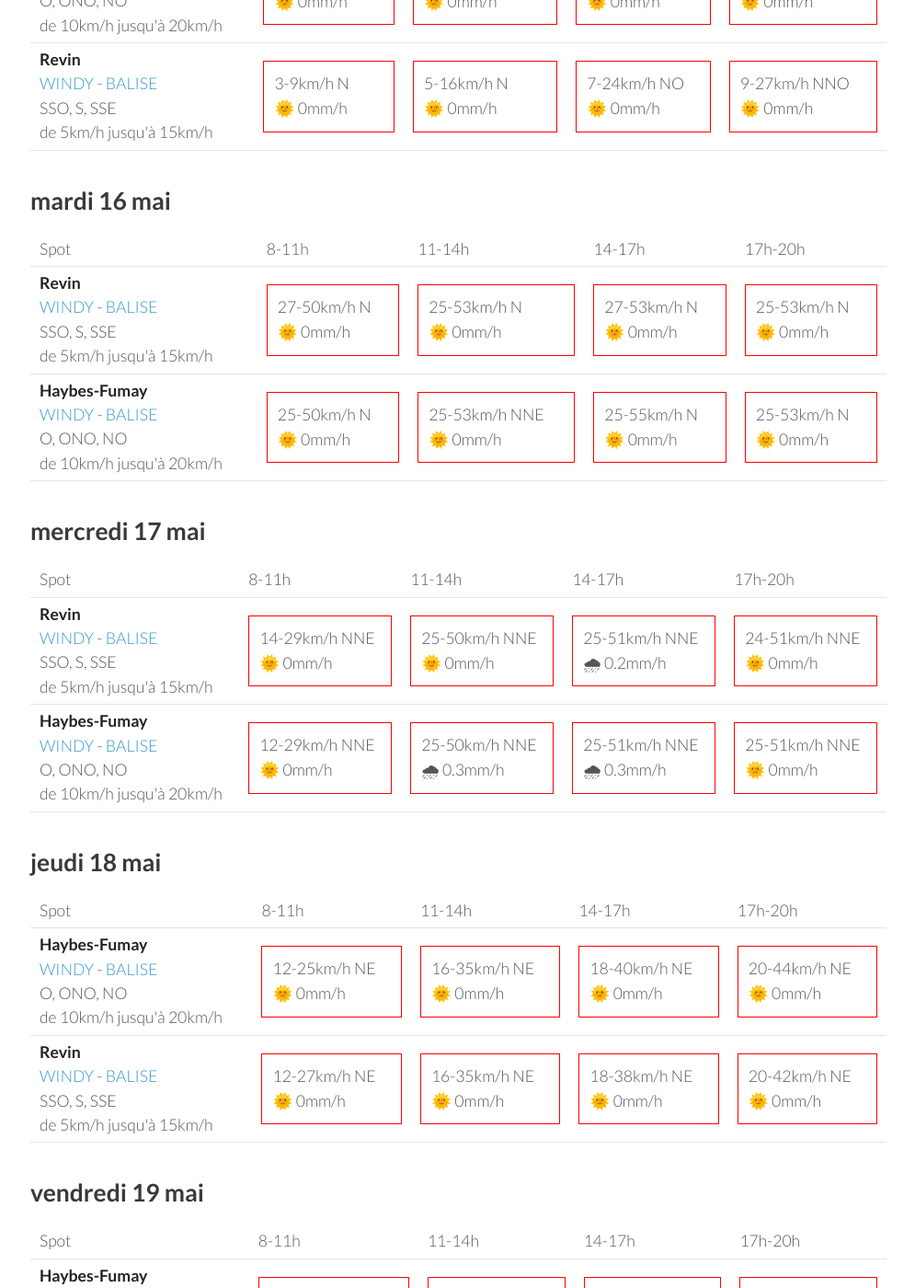
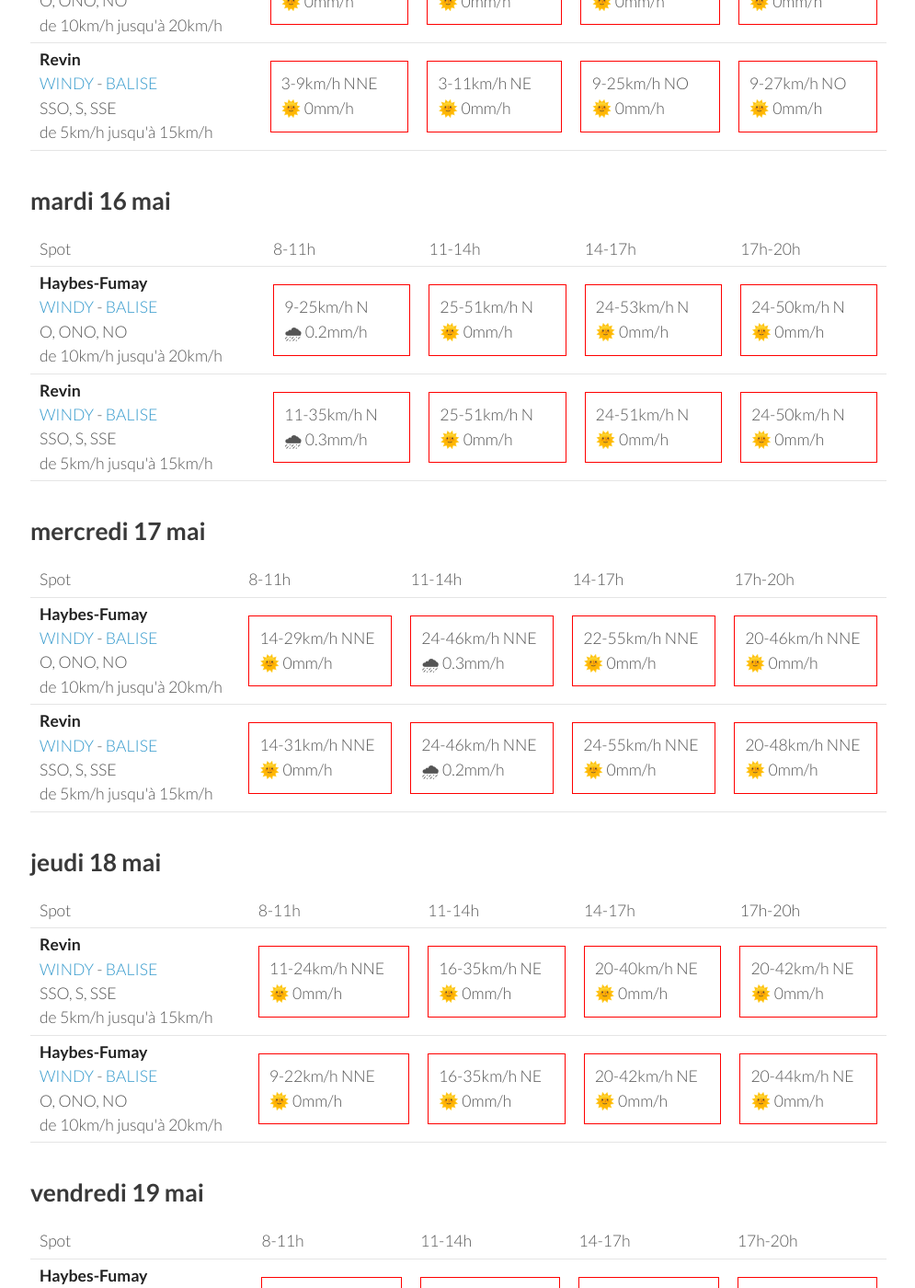
Before and after one commit to parapente-dans-le-nord/parapente-dans-le-nord.github.io, a Jekyll site: the page built from ardennes.markdown, in a window 1280 px wide and 1400 px high, scrolled down 796 px. Shown: the whole window at 92% size, without its empty margins (25-1020 px from the left). Built offline with Jekyll 4.4.1, drawn with Linux system fonts in a browser that asks for light colours; some of the changed text lies outside the part shown.

Commit message:
update index.markdown

```diff
--- a/ardennes.markdown
+++ b/ardennes.markdown
@@ -7,7 +7,7 @@ title:  "Tous les spots"
 {: .links}
 
 # Prevision Windy, modèle Arome
-page mise à jour le dimanche 14 mai 17:10
+page mise à jour le dimanche 14 mai 22:10
 
 ## dimanche 14 mai
 
@@ -22,21 +22,21 @@ page mise à jour le dimanche 14 mai 17:10
       <td>17h-20h</td>
     </tr>
 <tr>
+        <td><strong>Revin</strong><br><a href="https://windy.com/49.948/4.625?49.543,4.625,8">WINDY</a> - <span class=""><a href="http://www.balisemeteo.com/balise.php?idBalise=5019">BALISE</a> </span><br> <span class="vent-favorable">SSO, S, SSE</span><br><span class="force-vent">de 5km/h jusqu'à 15km/h</span> </td>
+
+            <td><div class="not-flyable"><p>0-0km/h NA</p><p>🌧️ 0mm/h</p></div></td>
+            <td><div class="not-flyable"><p>0-0km/h NA</p><p>🌧️ 0mm/h</p></div></td>
+            <td><div class="not-flyable"><p>0-0km/h NA</p><p>🌧️ 0mm/h</p></div></td>
+            <td><div class="not-flyable"><p>7-25km/h N</p><p>🌞 0mm/h</p></div></td>
+
+    </tr>
+<tr>
         <td><strong>Haybes-Fumay</strong><br><a href="https://windy.com/49.998/4.715?49.913,4.738,10">WINDY</a> - <span class=""><a href="http://www.balisemeteo.com/balise.php?idBalise=104">BALISE</a> </span><br> <span class="vent-favorable">O, ONO, NO</span><br><span class="force-vent">de 10km/h jusqu'à 20km/h</span> </td>
 
             <td><div class="not-flyable"><p>0-0km/h NA</p><p>🌧️ 0mm/h</p></div></td>
-            <td><div class="not-flyable"><p>5-16km/h N</p><p>🌞 0mm/h</p></div></td>
-            <td><div class="not-flyable"><p>9-24km/h N</p><p>🌞 0mm/h</p></div></td>
-            <td><div class="not-flyable"><p>7-22km/h N</p><p>🌞 0mm/h</p></div></td>
-
-    </tr>
-<tr>
-        <td><strong>Revin</strong><br><a href="https://windy.com/49.948/4.625?49.543,4.625,8">WINDY</a> - <span class=""><a href="http://www.balisemeteo.com/balise.php?idBalise=5019">BALISE</a> </span><br> <span class="vent-favorable">SSO, S, SSE</span><br><span class="force-vent">de 5km/h jusqu'à 15km/h</span> </td>
-
+            <td><div class="not-flyable"><p>0-0km/h NA</p><p>🌧️ 0mm/h</p></div></td>
             <td><div class="not-flyable"><p>0-0km/h NA</p><p>🌧️ 0mm/h</p></div></td>
             <td><div class="not-flyable"><p>9-24km/h N</p><p>🌞 0mm/h</p></div></td>
-            <td><div class="not-flyable"><p>9-27km/h N</p><p>🌞 0mm/h</p></div></td>
-            <td><div class="not-flyable"><p>7-24km/h N</p><p>🌞 0mm/h</p></div></td>
 
     </tr>
 
@@ -59,19 +59,19 @@ page mise à jour le dimanche 14 mai 17:10
         <td><strong>Haybes-Fumay</strong><br><a href="https://windy.com/49.998/4.715?49.913,4.738,10">WINDY</a> - <span class=""><a href="http://www.balisemeteo.com/balise.php?idBalise=104">BALISE</a> </span><br> <span class="vent-favorable">O, ONO, NO</span><br><span class="force-vent">de 10km/h jusqu'à 20km/h</span> </td>
 
             <td><div class="not-flyable"><p>1-5km/h ENE</p><p>🌞 0mm/h</p></div></td>
-            <td><div class="not-flyable"><p>3-14km/h NNE</p><p>🌞 0mm/h</p></div></td>
+            <td><div class="not-flyable"><p>1-9km/h NE</p><p>🌞 0mm/h</p></div></td>
+            <td><div class="not-flyable"><p>9-25km/h NO</p><p>🌞 0mm/h</p></div></td>
             <td><div class="not-flyable"><p>9-24km/h NO</p><p>🌞 0mm/h</p></div></td>
-            <td><div class="not-flyable"><p>9-24km/h NNO</p><p>🌞 0mm/h</p></div></td>
 
 
     </tr>
 <tr>
         <td><strong>Revin</strong><br><a href="https://windy.com/49.948/4.625?49.543,4.625,8">WINDY</a> - <span class=""><a href="http://www.balisemeteo.com/balise.php?idBalise=5019">BALISE</a> </span><br> <span class="vent-favorable">SSO, S, SSE</span><br><span class="force-vent">de 5km/h jusqu'à 15km/h</span> </td>
 
-            <td><div class="not-flyable"><p>3-9km/h N</p><p>🌞 0mm/h</p></div></td>
-            <td><div class="not-flyable"><p>5-16km/h N</p><p>🌞 0mm/h</p></div></td>
-            <td><div class="not-flyable"><p>7-24km/h NO</p><p>🌞 0mm/h</p></div></td>
-            <td><div class="not-flyable"><p>9-27km/h NNO</p><p>🌞 0mm/h</p></div></td>
+            <td><div class="not-flyable"><p>3-9km/h NNE</p><p>🌞 0mm/h</p></div></td>
+            <td><div class="not-flyable"><p>3-11km/h NE</p><p>🌞 0mm/h</p></div></td>
+            <td><div class="not-flyable"><p>9-25km/h NO</p><p>🌞 0mm/h</p></div></td>
+            <td><div class="not-flyable"><p>9-27km/h NO</p><p>🌞 0mm/h</p></div></td>
 
 
     </tr>
@@ -92,22 +92,22 @@ page mise à jour le dimanche 14 mai 17:10
       <td>17h-20h</td>
     </tr>
 <tr>
-        <td><strong>Revin</strong><br><a href="https://windy.com/49.948/4.625?49.543,4.625,8">WINDY</a> - <span class=""><a href="http://www.balisemeteo.com/balise.php?idBalise=5019">BALISE</a> </span><br> <span class="vent-favorable">SSO, S, SSE</span><br><span class="force-vent">de 5km/h jusqu'à 15km/h</span> </td>
+        <td><strong>Haybes-Fumay</strong><br><a href="https://windy.com/49.998/4.715?49.913,4.738,10">WINDY</a> - <span class=""><a href="http://www.balisemeteo.com/balise.php?idBalise=104">BALISE</a> </span><br> <span class="vent-favorable">O, ONO, NO</span><br><span class="force-vent">de 10km/h jusqu'à 20km/h</span> </td>
 
-            <td><div class="not-flyable"><p>27-50km/h N</p><p>🌞 0mm/h</p></div></td>
-            <td><div class="not-flyable"><p>25-53km/h N</p><p>🌞 0mm/h</p></div></td>
-            <td><div class="not-flyable"><p>27-53km/h N</p><p>🌞 0mm/h</p></div></td>
-            <td><div class="not-flyable"><p>25-53km/h N</p><p>🌞 0mm/h</p></div></td>
+            <td><div class="not-flyable"><p>9-25km/h N</p><p>🌧 0.2mm/h</p></div></td>
+            <td><div class="not-flyable"><p>25-51km/h N</p><p>🌞 0mm/h</p></div></td>
+            <td><div class="not-flyable"><p>24-53km/h N</p><p>🌞 0mm/h</p></div></td>
+            <td><div class="not-flyable"><p>24-50km/h N</p><p>🌞 0mm/h</p></div></td>
 
 
     </tr>
 <tr>
-        <td><strong>Haybes-Fumay</strong><br><a href="https://windy.com/49.998/4.715?49.913,4.738,10">WINDY</a> - <span class=""><a href="http://www.balisemeteo.com/balise.php?idBalise=104">BALISE</a> </span><br> <span class="vent-favorable">O, ONO, NO</span><br><span class="force-vent">de 10km/h jusqu'à 20km/h</span> </td>
+        <td><strong>Revin</strong><br><a href="https://windy.com/49.948/4.625?49.543,4.625,8">WINDY</a> - <span class=""><a href="http://www.balisemeteo.com/balise.php?idBalise=5019">BALISE</a> </span><br> <span class="vent-favorable">SSO, S, SSE</span><br><span class="force-vent">de 5km/h jusqu'à 15km/h</span> </td>
 
-            <td><div class="not-flyable"><p>25-50km/h N</p><p>🌞 0mm/h</p></div></td>
-            <td><div class="not-flyable"><p>25-53km/h NNE</p><p>🌞 0mm/h</p></div></td>
-            <td><div class="not-flyable"><p>25-55km/h N</p><p>🌞 0mm/h</p></div></td>
-            <td><div class="not-flyable"><p>25-53km/h N</p><p>🌞 0mm/h</p></div></td>
+            <td><div class="not-flyable"><p>11-35km/h N</p><p>🌧 0.3mm/h</p></div></td>
+            <td><div class="not-flyable"><p>25-51km/h N</p><p>🌞 0mm/h</p></div></td>
+            <td><div class="not-flyable"><p>24-51km/h N</p><p>🌞 0mm/h</p></div></td>
+            <td><div class="not-flyable"><p>24-50km/h N</p><p>🌞 0mm/h</p></div></td>
 
 
     </tr>
@@ -128,22 +128,22 @@ page mise à jour le dimanche 14 mai 17:10
       <td>17h-20h</td>
     </tr>
 <tr>
-        <td><strong>Revin</strong><br><a href="https://windy.com/49.948/4.625?49.543,4.625,8">WINDY</a> - <span class=""><a href="http://www.balisemeteo.com/balise.php?idBalise=5019">BALISE</a> </span><br> <span class="vent-favorable">SSO, S, SSE</span><br><span class="force-vent">de 5km/h jusqu'à 15km/h</span> </td>
+        <td><strong>Haybes-Fumay</strong><br><a href="https://windy.com/49.998/4.715?49.913,4.738,10">WINDY</a> - <span class=""><a href="http://www.balisemeteo.com/balise.php?idBalise=104">BALISE</a> </span><br> <span class="vent-favorable">O, ONO, NO</span><br><span class="force-vent">de 10km/h jusqu'à 20km/h</span> </td>
 
             <td><div class="not-flyable"><p>14-29km/h NNE</p><p>🌞 0mm/h</p></div></td>
-            <td><div class="not-flyable"><p>25-50km/h NNE</p><p>🌞 0mm/h</p></div></td>
-            <td><div class="not-flyable"><p>25-51km/h NNE</p><p>🌧 0.2mm/h</p></div></td>
-            <td><div class="not-flyable"><p>24-51km/h NNE</p><p>🌞 0mm/h</p></div></td>
+            <td><div class="not-flyable"><p>24-46km/h NNE</p><p>🌧 0.3mm/h</p></div></td>
+            <td><div class="not-flyable"><p>22-55km/h NNE</p><p>🌞 0mm/h</p></div></td>
+            <td><div class="not-flyable"><p>20-46km/h NNE</p><p>🌞 0mm/h</p></div></td>
 
 
     </tr>
 <tr>
-        <td><strong>Haybes-Fumay</strong><br><a href="https://windy.com/49.998/4.715?49.913,4.738,10">WINDY</a> - <span class=""><a href="http://www.balisemeteo.com/balise.php?idBalise=104">BALISE</a> </span><br> <span class="vent-favorable">O, ONO, NO</span><br><span class="force-vent">de 10km/h jusqu'à 20km/h</span> </td>
+        <td><strong>Revin</strong><br><a href="https://windy.com/49.948/4.625?49.543,4.625,8">WINDY</a> - <span class=""><a href="http://www.balisemeteo.com/balise.php?idBalise=5019">BALISE</a> </span><br> <span class="vent-favorable">SSO, S, SSE</span><br><span class="force-vent">de 5km/h jusqu'à 15km/h</span> </td>
 
-            <td><div class="not-flyable"><p>12-29km/h NNE</p><p>🌞 0mm/h</p></div></td>
-            <td><div class="not-flyable"><p>25-50km/h NNE</p><p>🌧 0.3mm/h</p></div></td>
-            <td><div class="not-flyable"><p>25-51km/h NNE</p><p>🌧 0.3mm/h</p></div></td>
-            <td><div class="not-flyable"><p>25-51km/h NNE</p><p>🌞 0mm/h</p></div></td>
+            <td><div class="not-flyable"><p>14-31km/h NNE</p><p>🌞 0mm/h</p></div></td>
+            <td><div class="not-flyable"><p>24-46km/h NNE</p><p>🌧 0.2mm/h</p></div></td>
+            <td><div class="not-flyable"><p>24-55km/h NNE</p><p>🌞 0mm/h</p></div></td>
+            <td><div class="not-flyable"><p>20-48km/h NNE</p><p>🌞 0mm/h</p></div></td>
 
 
     </tr>
@@ -164,22 +164,22 @@ page mise à jour le dimanche 14 mai 17:10
       <td>17h-20h</td>
     </tr>
 <tr>
-        <td><strong>Haybes-Fumay</strong><br><a href="https://windy.com/49.998/4.715?49.913,4.738,10">WINDY</a> - <span class=""><a href="http://www.balisemeteo.com/balise.php?idBalise=104">BALISE</a> </span><br> <span class="vent-favorable">O, ONO, NO</span><br><span class="force-vent">de 10km/h jusqu'à 20km/h</span> </td>
+        <td><strong>Revin</strong><br><a href="https://windy.com/49.948/4.625?49.543,4.625,8">WINDY</a> - <span class=""><a href="http://www.balisemeteo.com/balise.php?idBalise=5019">BALISE</a> </span><br> <span class="vent-favorable">SSO, S, SSE</span><br><span class="force-vent">de 5km/h jusqu'à 15km/h</span> </td>
 
-            <td><div class="not-flyable"><p>12-25km/h NE</p><p>🌞 0mm/h</p></div></td>
+            <td><div class="not-flyable"><p>11-24km/h NNE</p><p>🌞 0mm/h</p></div></td>
             <td><div class="not-flyable"><p>16-35km/h NE</p><p>🌞 0mm/h</p></div></td>
-            <td><div class="not-flyable"><p>18-40km/h NE</p><p>🌞 0mm/h</p></div></td>
-            <td><div class="not-flyable"><p>20-44km/h NE</p><p>🌞 0mm/h</p></div></td>
+            <td><div class="not-flyable"><p>20-40km/h NE</p><p>🌞 0mm/h</p></div></td>
+            <td><div class="not-flyable"><p>20-42km/h NE</p><p>🌞 0mm/h</p></div></td>
 
 
     </tr>
 <tr>
-        <td><strong>Revin</strong><br><a href="https://windy.com/49.948/4.625?49.543,4.625,8">WINDY</a> - <span class=""><a href="http://www.balisemeteo.com/balise.php?idBalise=5019">BALISE</a> </span><br> <span class="vent-favorable">SSO, S, SSE</span><br><span class="force-vent">de 5km/h jusqu'à 15km/h</span> </td>
+        <td><strong>Haybes-Fumay</strong><br><a href="https://windy.com/49.998/4.715?49.913,4.738,10">WINDY</a> - <span class=""><a href="http://www.balisemeteo.com/balise.php?idBalise=104">BALISE</a> </span><br> <span class="vent-favorable">O, ONO, NO</span><br><span class="force-vent">de 10km/h jusqu'à 20km/h</span> </td>
 
-            <td><div class="not-flyable"><p>12-27km/h NE</p><p>🌞 0mm/h</p></div></td>
+            <td><div class="not-flyable"><p>9-22km/h NNE</p><p>🌞 0mm/h</p></div></td>
             <td><div class="not-flyable"><p>16-35km/h NE</p><p>🌞 0mm/h</p></div></td>
-            <td><div class="not-flyable"><p>18-38km/h NE</p><p>🌞 0mm/h</p></div></td>
             <td><div class="not-flyable"><p>20-42km/h NE</p><p>🌞 0mm/h</p></div></td>
+            <td><div class="not-flyable"><p>20-44km/h NE</p><p>🌞 0mm/h</p></div></td>
 
 
     </tr>
@@ -202,20 +202,20 @@ page mise à jour le dimanche 14 mai 17:10
 <tr>
         <td><strong>Haybes-Fumay</strong><br><a href="https://windy.com/49.998/4.715?49.913,4.738,10">WINDY</a> - <span class=""><a href="http://www.balisemeteo.com/balise.php?idBalise=104">BALISE</a> </span><br> <span class="vent-favorable">O, ONO, NO</span><br><span class="force-vent">de 10km/h jusqu'à 20km/h</span> </td>
 
-            <td><div class="not-flyable"><p>11-25km/h NE</p><p>🌞 0mm/h</p></div></td>
-            <td><div class="not-flyable"><p>14-33km/h NE</p><p>🌞 0mm/h</p></div></td>
-            <td><div class="not-flyable"><p>18-40km/h NE</p><p>🌞 0mm/h</p></div></td>
-            <td><div class="not-flyable"><p>22-46km/h NE</p><p>🌞 0mm/h</p></div></td>
+            <td><div class="not-flyable"><p>12-27km/h NE</p><p>🌞 0mm/h</p></div></td>
+            <td><div class="not-flyable"><p>16-35km/h NE</p><p>🌞 0mm/h</p></div></td>
+            <td><div class="not-flyable"><p>22-44km/h NE</p><p>🌞 0mm/h</p></div></td>
+            <td><div class="not-flyable"><p>25-51km/h NE</p><p>🌞 0mm/h</p></div></td>
 
 
     </tr>
 <tr>
         <td><strong>Revin</strong><br><a href="https://windy.com/49.948/4.625?49.543,4.625,8">WINDY</a> - <span class=""><a href="http://www.balisemeteo.com/balise.php?idBalise=5019">BALISE</a> </span><br> <span class="vent-favorable">SSO, S, SSE</span><br><span class="force-vent">de 5km/h jusqu'à 15km/h</span> </td>
 
-            <td><div class="not-flyable"><p>12-27km/h NNE</p><p>🌞 0mm/h</p></div></td>
-            <td><div class="not-flyable"><p>14-33km/h NE</p><p>🌞 0mm/h</p></div></td>
-            <td><div class="not-flyable"><p>18-38km/h NE</p><p>🌞 0mm/h</p></div></td>
-            <td><div class="not-flyable"><p>22-44km/h NE</p><p>🌞 0mm/h</p></div></td>
+            <td><div class="not-flyable"><p>14-29km/h NE</p><p>🌞 0mm/h</p></div></td>
+            <td><div class="not-flyable"><p>16-35km/h NE</p><p>🌞 0mm/h</p></div></td>
+            <td><div class="not-flyable"><p>20-42km/h NE</p><p>🌞 0mm/h</p></div></td>
+            <td><div class="not-flyable"><p>25-50km/h NE</p><p>🌞 0mm/h</p></div></td>
 
 
     </tr>
```
